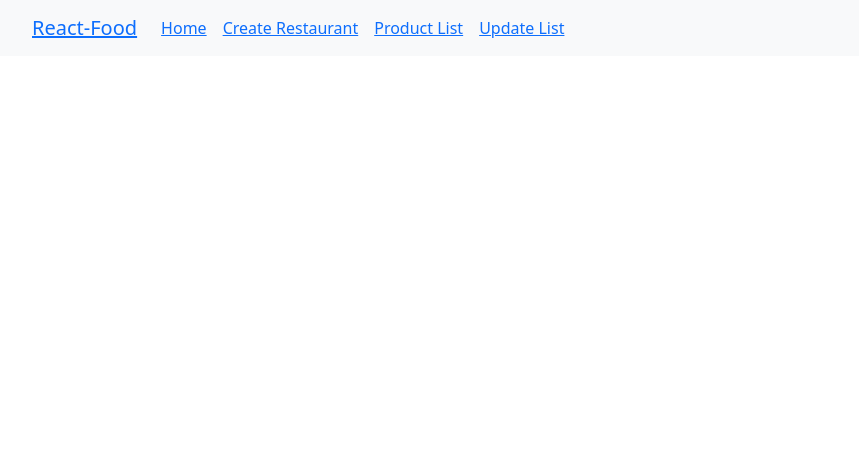
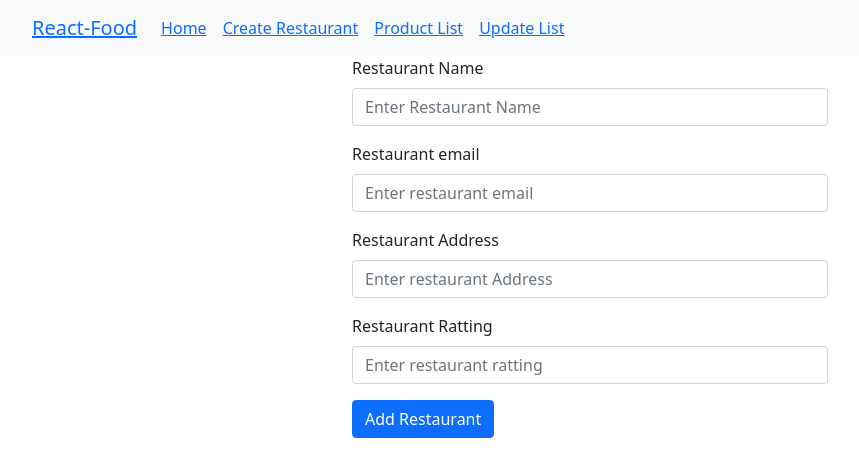
Before and after one commit to airKing05/react-food, a React (Create React App) app in the folder react-food/: page /update-list/1 in a window 1280 px wide. Shown: the top 476 px of the page, without its empty margins (50-909 px from the left). Built offline with nearby package versions, Linux system fonts and the light colour scheme; no server answers.

Commit message:
post put delete api

```diff
--- a/react-food/src/App.js
+++ b/react-food/src/App.js
@@ -20,10 +20,15 @@ function App() {
           <Route path="/" element={<Home />}> </Route>
           <Route path="/create-restaurant" element={<CreateRestaurant />}></Route>
           <Route path="/product-list" element={<ProductList />}></Route>
-          <Route path="/update-list" element={<UpdateList />}></Route>
-
+          <Route path="/update-list/:id" element={<UpdateList />}></Route>
+          {/* /:id or /:slug ye sbhi dynamicly data ko get krne ke liye url me pass kiye jate hai
+          can also send one more data /:id/:name
+           */}
+          {/* <Route
+            path="/update-list/:id"
+            render={props => (<UpdateList {...props} />)}>
+          </Route> */}
         </Routes>
-
       </BrowserRouter>
     </div>
   );
--- a/react-food/src/components/CreateRestaurant.js
+++ b/react-food/src/components/CreateRestaurant.js
@@ -2,11 +2,11 @@ import React, {useState} from 'react';
 import {Form, Button} from "react-bootstrap";
 
 let restaurantData={
-    name: "abcd",
-    address: "jhdsbf",
-    email: "@gmail",
-    ratting: "4.3",
-    id: "2",
+    name: "",
+    address: "",
+    email: "",
+    rating: "",
+    id: "",
 
 }
 
@@ -36,7 +36,8 @@ function CreateRestaurant() {
         })
         .then(res => res.json())
         .then(result =>{
-            console.log(result)
+            // console.log("data added successfully")
+            alert("data added successfully")
         })
     }
   return (
@@ -68,8 +69,8 @@ function CreateRestaurant() {
               <Form.Group className="mb-3" controlId="formBasicRatting">
                   <Form.Label className='d-flex'>Restaurant Ratting</Form.Label>
                   <Form.Control type="text" placeholder="Enter restaurant ratting"
-                      name="ratting"
-                      value={restaurant.ratting}
+                      name="rating"
+                      value={restaurant.rating}
                       onChange={getChanges}/>
               </Form.Group>
 
@@ -81,4 +82,4 @@ function CreateRestaurant() {
   )
 }
 
-export default CreateRestaurant
+export default CreateRestaurant;
--- a/react-food/src/components/Menu.js
+++ b/react-food/src/components/Menu.js
@@ -6,8 +6,6 @@ import { Link } from "react-router-dom";
 export default function Menu() {
     return (
         <div>
-
-
             <Navbar bg="light" expand="lg">
                 <Container>
                     <Navbar.Brand ><Link to='/'>React-Food</Link> </Navbar.Brand>
--- a/react-food/src/components/ProductList.js
+++ b/react-food/src/components/ProductList.js
@@ -1,5 +1,6 @@
 import React, {useEffect, useState} from 'react';
 import { Table } from "react-bootstrap";
+import { NavLink } from 'react-router-dom';
 
 export default function ProductList() {
     const [restaurant, setRestaurent] = useState([]);
@@ -8,13 +9,27 @@ export default function ProductList() {
         fetch('http://localhost:3001/restaurant')
         .then(res => res.json())
         .then(result => {
-            console.table(result)
+           // console.table(result)
             setRestaurent(result)
         } )
     };
     useEffect(()=>{
         getRestaurant();
     }, [])
+
+    function deleteRestaurant(id) {
+        // console.log(id)
+        alert(id)
+        fetch(`http://localhost:3001/restaurant/${id}` , {
+            method: "DELETE",
+        }).then(res => res.json())
+            .then(result => {
+               // console.log(result)
+               alert(`${id}'s Restaurant has been deleted`)
+                getRestaurant();
+            })
+
+    }
 
 
   return (
@@ -27,16 +42,26 @@ export default function ProductList() {
                       <th>Address</th>
                       <th>Email</th>
                       <th>Rating</th>
+                      <th>Update Restaurant</th>
                   </tr>
               </thead>
               <tbody>
                   {restaurant && restaurant.map((item, index) =>
                   <tr key={index}>
-                      <td>{item.id}</td>
+                      <td>{index + 1}</td>
                       <td>{item.name}</td>
                       <td>{item.address}</td>
                       <td>{item.email}</td>
                       <td>{item.rating}</td>
+                          <td>
+                              <NavLink to={'/update-list/' + item.id}
+                              style={{color: 'green'}}
+                              className="text-decoration-none"
+                              >Edit</NavLink>
+                              <button
+                              style={{border: 'none', background: 'none', color: 'red'}}
+                              onClick={()=>deleteRestaurant(item.id)}>Remove</button>
+                          </td>
                   </tr> )}
               </tbody>
           </Table>
--- a/react-food/src/components/UpdateList.js
+++ b/react-food/src/components/UpdateList.js
@@ -1,7 +1,110 @@
-import React from 'react'
+import React, { useState, useEffect } from 'react';
+import { Form, Button } from "react-bootstrap";
+import { useParams } from "react-router-dom";
+
+let restaurantData = {
+    name: "",
+    address: "",
+    email: "",
+    rating: "",
+    id: "",
+
+};
 
 export default function UpdateList() {
-  return (
-    <div>this is update list page</div>
-  )
+    //  console.log(match.params.name) older way props me {match}
+    // creating state for the input fields
+    const [restaurant, setRestaurent] = useState(restaurantData);
+    console.log(restaurant.id)
+    let { id } = useParams();
+    // {id, name or bhi aa skte hai }
+    // new way
+    console.log(id)
+
+
+
+    // fetch old data needed to update
+    function oldData(props) {
+        alert(id)
+        fetch('http://localhost:3001/restaurant/' + id)
+            .then(res => res.json())
+            .then(result => {
+                console.log(result)
+                setRestaurent(result)
+            })
+    }
+
+    useEffect(() => {
+        oldData()
+    }, [])
+
+
+    // handling the input value
+    let value, name
+    function getChanges(e) {
+        //console.log(e)
+        name = e.target.name;  // targeting all fields to same functionality
+        value = e.target.value;
+        setRestaurent({ ...restaurant, [name]: value })
+    };
+
+
+
+
+    // submit form data to server
+    function editRestaurantDetails(e) {
+        e.preventDefault();
+        fetch(`http://localhost:3001/restaurant/${id}`, {
+            method: "PUT",
+            headers: {
+                "content-Type": "application/json"
+            },
+            body: JSON.stringify(restaurant)
+        })
+            .then(res => res.json())
+            .then(result => {
+                console.log(result)
+                alert("Restaurant data edit successfully")
+            })
+    }
+    return (
+        <div className='container' style={{ maxWidth: '500px' }}>
+            <Form onSubmit={editRestaurantDetails}>
+                <Form.Group className="mb-3" controlId="formBasicName">
+                    <Form.Label className='d-flex'>Restaurant Name</Form.Label>
+                    <Form.Control type="text" placeholder="Enter Restaurant Name"
+                        name="name"
+                        value={restaurant.name}
+                        onChange={getChanges} />
+                </Form.Group>
+                <Form.Group className="mb-3" controlId="formBasicEmail">
+                    <Form.Label className='d-flex'> Restaurant email</Form.Label>
+                    <Form.Control type="email" placeholder="Enter restaurant email"
+                        name="email"
+                        value={restaurant.email}
+                        onChange={getChanges} />
+                </Form.Group>
+
+                <Form.Group className="mb-3" controlId="formBasicAddress">
+                    <Form.Label className='d-flex'>Restaurant Address</Form.Label>
+                    <Form.Control type="text" placeholder="Enter restaurant Address"
+                        name="address"
+                        value={restaurant.address}
+                        onChange={getChanges} />
+                </Form.Group>
+
+                <Form.Group className="mb-3" controlId="formBasicRatting">
+                    <Form.Label className='d-flex'>Restaurant Ratting</Form.Label>
+                    <Form.Control type="text" placeholder="Enter restaurant ratting"
+                        name="rating"
+                        value={restaurant.rating}
+                        onChange={getChanges} />
+                </Form.Group>
+
+                <Button variant="primary" type="submit" className='d-flex'>
+                    Add Restaurant
+                </Button>
+            </Form>
+        </div>
+    )
 }
```
Also changed, not shown: react-food/db/db.json (+33 -5 lines).
